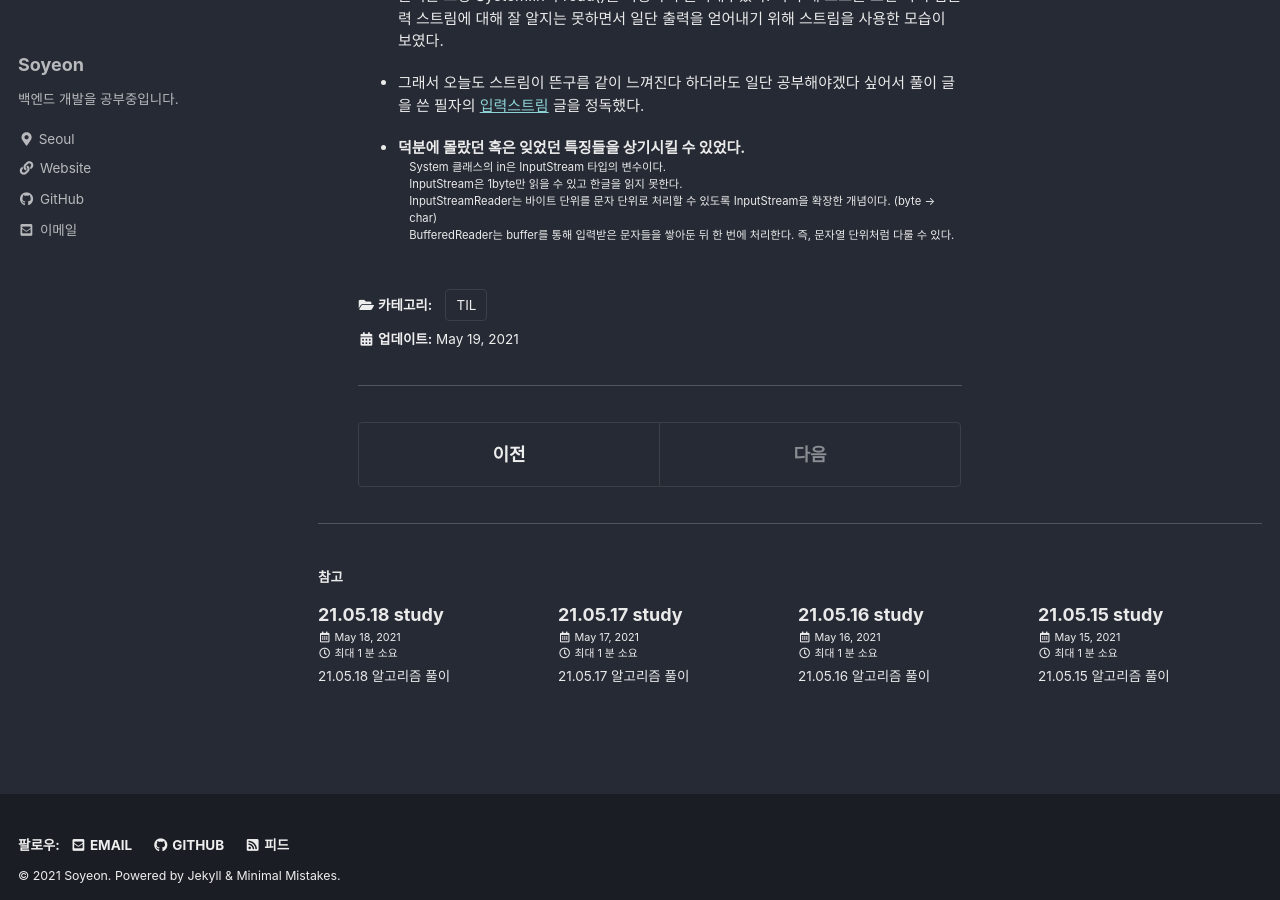
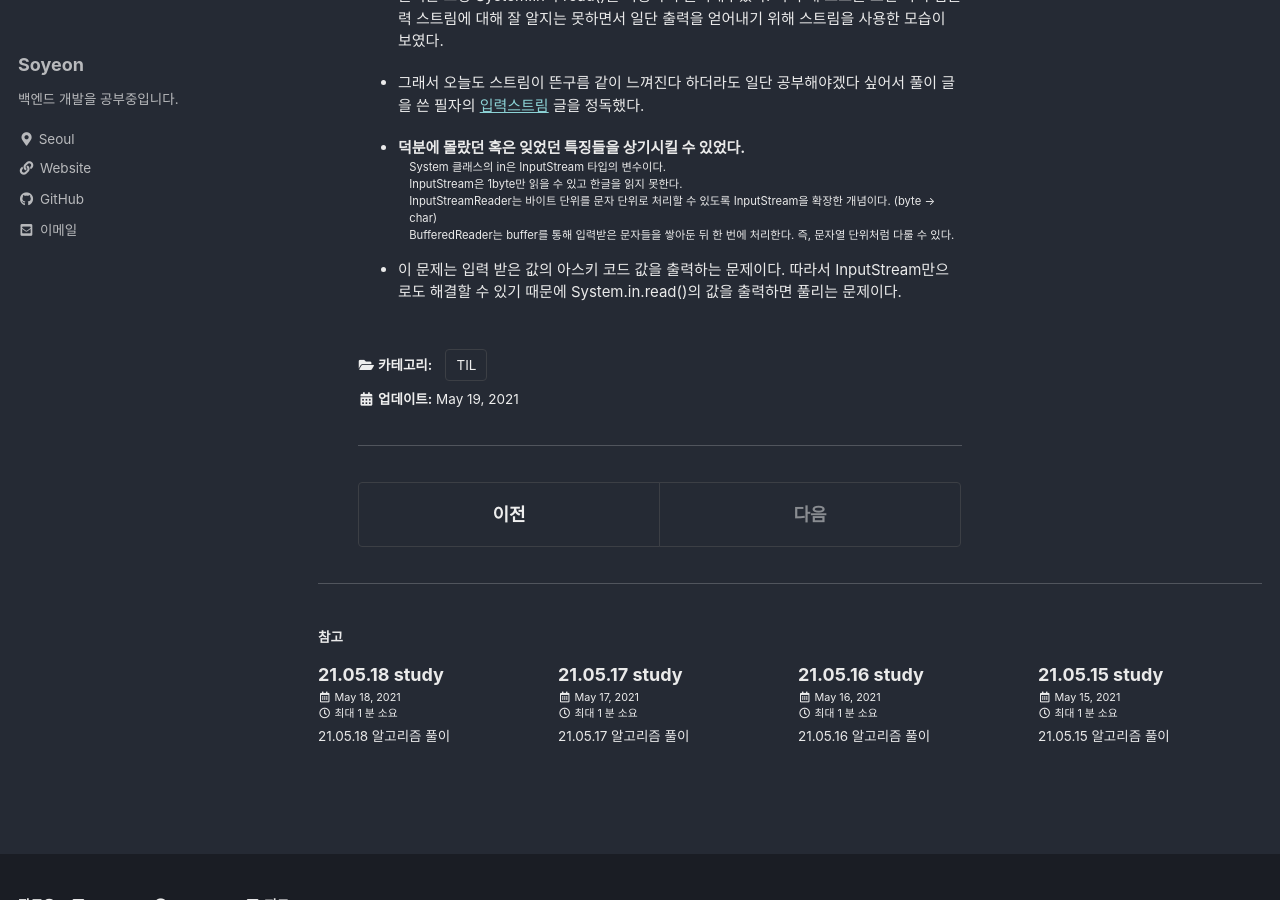
Before and after one commit to liv660/liv660.github.io, a Jekyll site: the page built from _posts/TIL/21.05.study/2021-05-19-210519.md, in a window 1280 px wide and 900 px high, scrolled down 1300 px. Built offline with Jekyll 4.4.1, drawn with Linux system fonts in a browser that asks for light colours; cached includes are drawn as plain includes; some of the changed text lies outside the part shown.

Commit message:
Update 05.19 TIL

```diff
--- a/_posts/TIL/21.05.study/2021-05-19-210519.md
+++ b/_posts/TIL/21.05.study/2021-05-19-210519.md
@@ -59,3 +59,6 @@ public class B11654 {
     : InputStream은 1byte만 읽을 수 있고 한글을 읽지 못한다.<br />
     : InputStreamReader는 바이트 단위를 문자 단위로 처리할 수 있도록 InputStream을 확장한 개념이다. (byte → char)<br />
     : BufferedReader는 buffer를 통해 입력받은 문자들을 쌓아둔 뒤 한 번에 처리한다. 즉, 문자열 단위처럼 다룰 수 있다.
+
+
+ + 이 문제는 입력 받은 값의 아스키 코드 값을 출력하는 문제이다. 따라서 InputStream만으로도 해결할 수 있기 때문에 System.in.read()의 값을 출력하면 풀리는 문제이다.
```
Also changed, not shown: other parts of _posts/TIL/21.05.study/2021-05-19-210519.md (+1 -1 lines).
